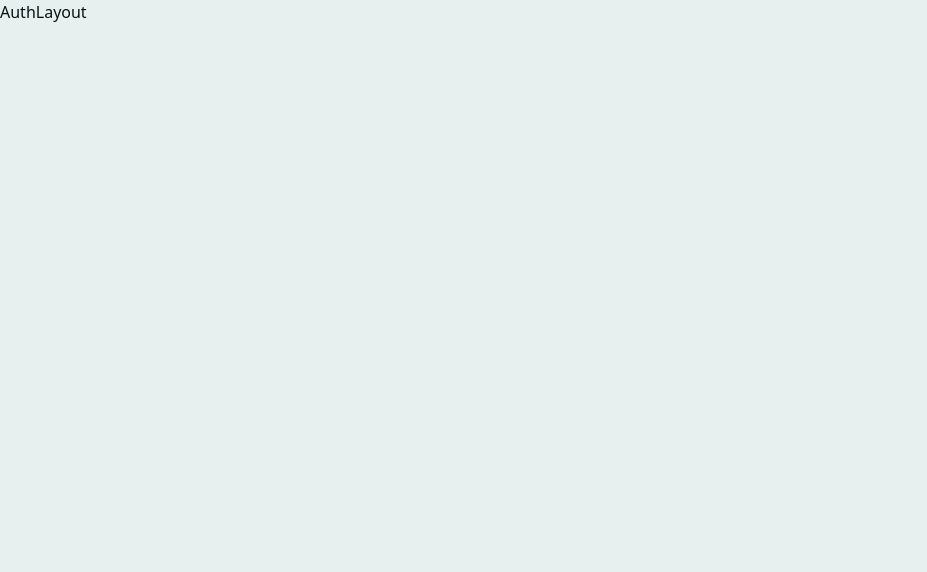
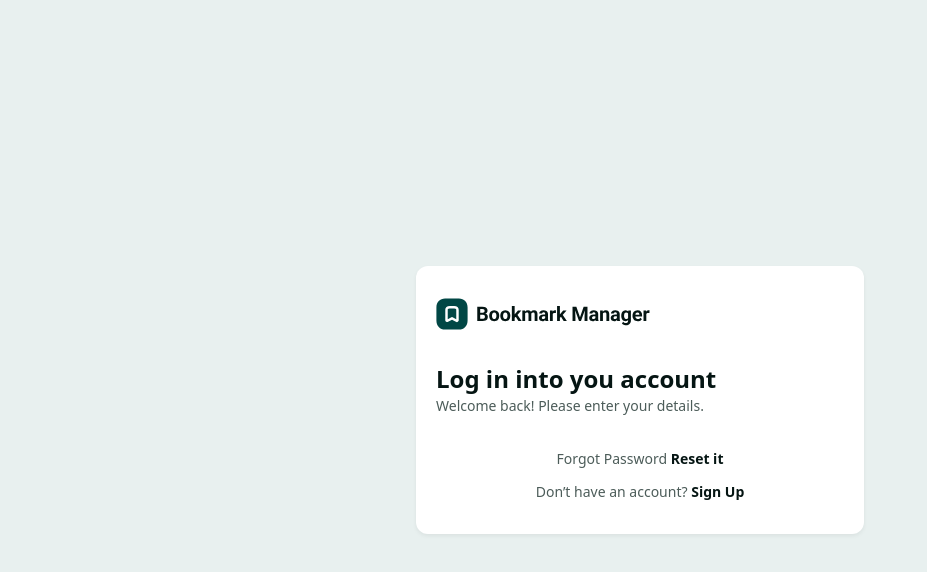
Before and after one commit to SidorovaMaria/bookmark-manager, a Next.js app: page /sign-in in a window 1280 px wide. Shown: the top 572 px of the page, without its empty margins (0-927 px from the left). Built offline with nearby package versions, Linux system fonts and the light colour scheme.

Commit message:
feat:Authentication layout

```diff
--- a/app/(auth)/forgot-password/page.tsx
+++ b/app/(auth)/forgot-password/page.tsx
@@ -1,7 +1,22 @@
+import Link from "next/link";
 import React from "react";
 
 const ForgotPassword = () => {
-  return <div>ForgotPassword</div>;
+  return (
+    <>
+      <div className="flex-w-full gap-1.5 flex-col">
+        <h1 className="text-1">Forgot your password?</h1>
+        <p className="text-subtle text-4-medium">
+          Enter your email address below and we’ll send you a link to reset your password.
+        </p>
+      </div>
+      {/* SignInForm gies here  */}
+
+      <Link href="/sign-in" className="text-4-medium text-center w-full">
+        Back to login
+      </Link>
+    </>
+  );
 };
 
 export default ForgotPassword;
--- a/app/(auth)/layout.tsx
+++ b/app/(auth)/layout.tsx
@@ -1,5 +1,21 @@
-const AuthLayout = () => {
-  return <div>AuthLayout</div>;
+import Logo from "@/components/ui/Logo";
+import clsx from "clsx";
+import { ReactNode } from "react";
+
+const AuthLayout = ({ children }: { children: ReactNode }) => {
+  return (
+    <main className="w-screen h-screen flex-center px-4">
+      <div
+        className={clsx(
+          "w-full md:max-w-md flex flex-col gap-8 px-5 py-8 rounded-xl shadow-[0_2px_4px] shadow-[rgba(21,21,21,0.06)]",
+          " bg-n-0 dark:bg-n-800 dark:border dark:border-n-500"
+        )}
+      >
+        <Logo />
+        {children}
+      </div>
+    </main>
+  );
 };
 
 export default AuthLayout;
--- a/app/(auth)/reset-password/page.tsx
+++ b/app/(auth)/reset-password/page.tsx
@@ -1,3 +1,18 @@
+import Link from "next/link";
+
 export default function ResetPassword() {
-  return <div>ResetPassword</div>;
+  return (
+    <>
+      <div className="flex-w-full gap-1.5 flex-col">
+        <h1 className="text-1">Reset Your Password</h1>
+        <p className="text-subtle text-4-medium">
+          Enter your new password below. Make sure it’s strong and secure.
+        </p>
+      </div>
+      {/* SignInForm gies here  */}
+      <Link href="/sign-in" className="text-4-medium text-center w-full">
+        Back to login
+      </Link>
+    </>
+  );
 }
--- a/app/(auth)/sign-in/page.tsx
+++ b/app/(auth)/sign-in/page.tsx
@@ -1,5 +1,29 @@
+import Link from "next/link";
+
 const SignInPage = () => {
-  return <div>SignInPage</div>;
+  return (
+    <>
+      <div className="flex-w-full gap-1.5 flex-col">
+        <h1 className="text-1">Log in into you account</h1>
+        <p className="text-subtle text-4-medium">Welcome back! Please enter your details.</p>
+      </div>
+      {/* SignInForm gies here  */}
+      <div className="space-y-3 w-full text-center ">
+        <p className="text-4-medium text-subtle">
+          Forgot Password{" "}
+          <Link href="/forgot-password" className="text-4 text-n-900 dark:text-n-0">
+            Reset it
+          </Link>
+        </p>
+        <p className="text-4-medium text-subtle">
+          Don’t have an account?{" "}
+          <Link href="/sign-up" className="text-4 text-n-900 dark:text-n-0">
+            Sign Up
+          </Link>
+        </p>
+      </div>
+    </>
+  );
 };
 
 export default SignInPage;
--- a/app/(auth)/sign-up/page.tsx
+++ b/app/(auth)/sign-up/page.tsx
@@ -1,3 +1,23 @@
+import Link from "next/link";
+
 export default function SignUpPage() {
-  return <div>SignUpPage</div>;
+  return (
+    <>
+      <div className="flex-w-full gap-1.5 flex-col">
+        <h1 className="text-1">Create your account</h1>
+        <p className="text-subtle text-4-medium">
+          Join us and start saving your favorite links — organized, searchable, and always within
+          reach.
+        </p>
+      </div>
+      {/* SignInForm gies here  */}
+
+      <p className="text-4-medium text-subtle w-full text-center">
+        Already have an account?{" "}
+        <Link href="/sign-in" className="text-4 text-n-900 dark:text-n-0">
+          Log in
+        </Link>
+      </p>
+    </>
+  );
 }
```
